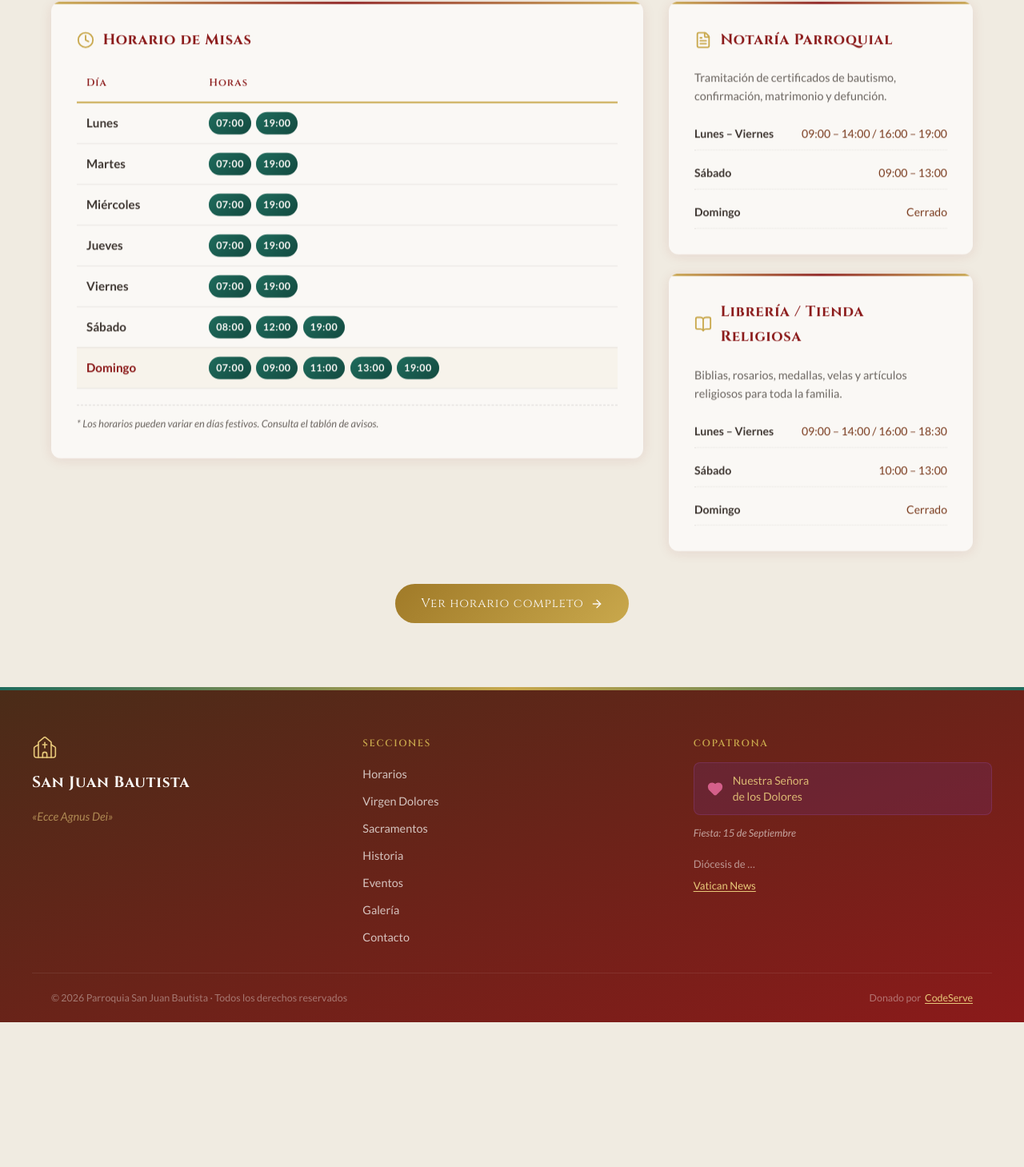
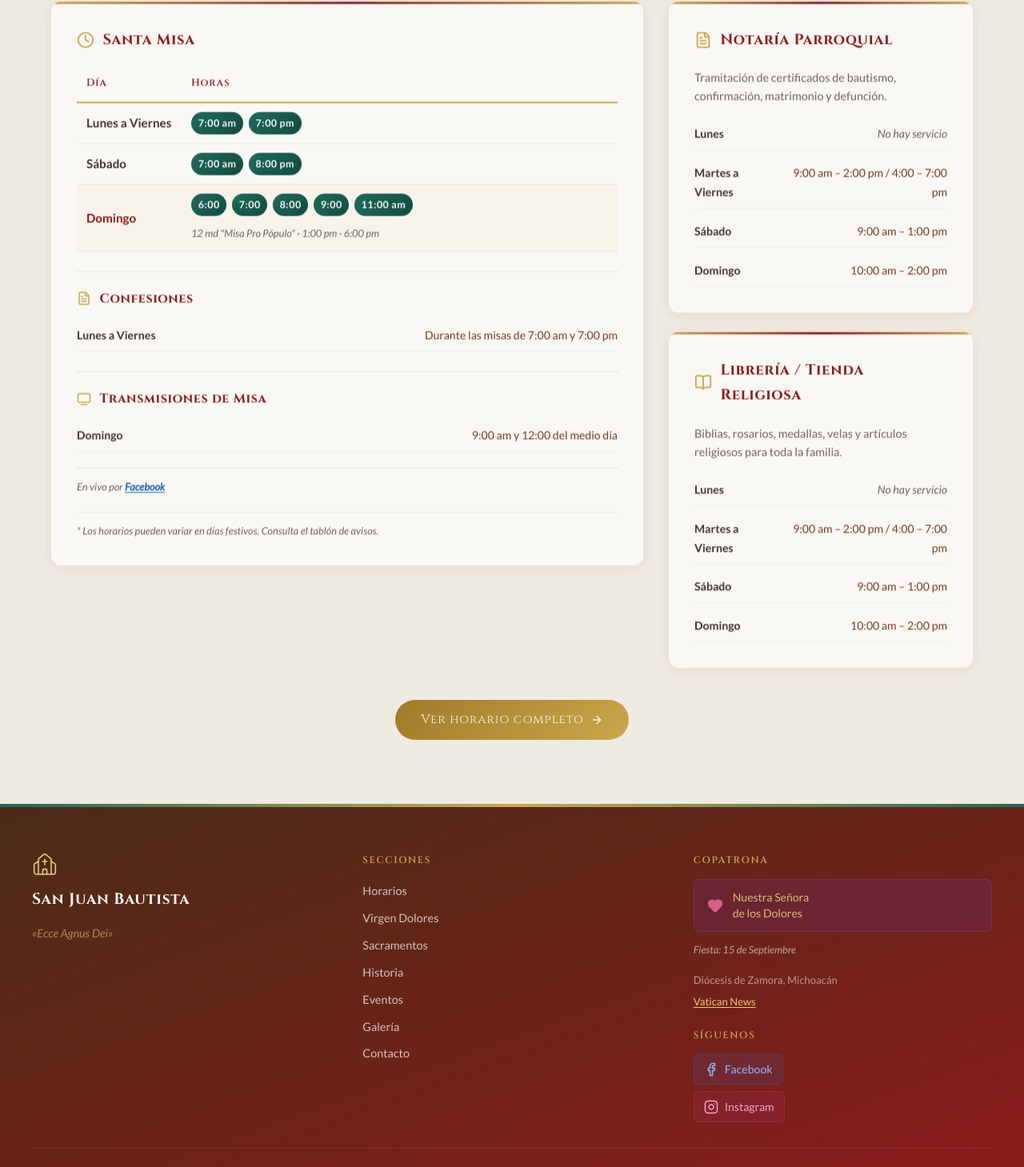
Before and after one commit to RCloudlab/ParroquiaSanJuanBautistaM, a React (Vite) app: page /horarios in a window 1280 px wide. Shown: the part 340-1799 px from the top of the page at 80% size. Before the commit the page ends 1618 px from the top, so only its background shows below. Built offline with nearby package versions, Linux system fonts and the light colour scheme.

Commit message:
inforacion relevante

```diff
--- a/src/components/Footer.css
+++ b/src/components/Footer.css
@@ -140,6 +140,55 @@
   color: var(--white-pure);
 }
 
+/* Redes sociales */
+.footer__social {
+  margin-top: 1.25rem;
+}
+
+.footer__social-links {
+  display: flex;
+  flex-direction: column;
+  gap: 0.5rem;
+}
+
+.footer__social-link {
+  display: inline-flex;
+  align-items: center;
+  gap: 0.5rem;
+  font-size: 0.88rem;
+  padding: 0.4rem 0.75rem;
+  border-radius: 6px;
+  text-decoration: none;
+  transition: background 0.2s, color 0.2s;
+  width: fit-content;
+}
+
+.footer__social-link span {
+  font-weight: 500;
+}
+
+.footer__social-link--fb {
+  color: #90b8f8;
+  background: rgba(66, 103, 178, 0.15);
+  border: 1px solid rgba(66, 103, 178, 0.3);
+}
+
+.footer__social-link--fb:hover {
+  background: rgba(66, 103, 178, 0.3);
+  color: #fff;
+}
+
+.footer__social-link--ig {
+  color: #f4a8c8;
+  background: rgba(193, 53, 132, 0.15);
+  border: 1px solid rgba(193, 53, 132, 0.3);
+}
+
+.footer__social-link--ig:hover {
+  background: rgba(193, 53, 132, 0.3);
+  color: #fff;
+}
+
 /* Bottom bar */
 .footer__bottom {
   border-top: 1px solid rgba(255,255,255,0.08);
--- a/src/components/Footer.tsx
+++ b/src/components/Footer.tsx
@@ -1,5 +1,5 @@
 import { Link } from 'react-router-dom';
-import { Church, Heart } from 'lucide-react';
+import { Church, Heart, Facebook, Instagram } from 'lucide-react';
 import './Footer.css';
 
 // Mismo criterio que el Navbar: cada sección vive en su propia ruta.
@@ -44,7 +44,7 @@ export default function Footer() {
             </ul>
           </nav>
 
-          {/* Copatronato badge */}
+          {/* Copatronato + Redes sociales */}
           <div className="footer__copatronato">
             <h4 className="footer__nav-title">Copatrona</h4>
             <div className="footer__copatronato-badge">
@@ -58,7 +58,7 @@ export default function Footer() {
               Fiesta: 15 de Septiembre
             </p>
             <div className="footer__diocese">
-              <p>Diócesis de …</p>
+              <p>Diócesis de Zamora, Michoacán</p>
               <a
                 href="https://www.vaticannews.va/es.html"
                 target="_blank"
@@ -67,6 +67,32 @@ export default function Footer() {
               >
                 Vatican News
               </a>
+            </div>
+
+            <div className="footer__social">
+              <h4 className="footer__nav-title">Síguenos</h4>
+              <div className="footer__social-links">
+                <a
+                  href="https://www.facebook.com/ParroquiaSanJuanBautistaMaravatioMich"
+                  target="_blank"
+                  rel="noopener noreferrer"
+                  className="footer__social-link footer__social-link--fb"
+                  aria-label="Facebook de la parroquia"
+                >
+                  <Facebook size={18} />
+                  <span>Facebook</span>
+                </a>
+                <a
+                  href="https://www.instagram.com/psjbautistamaravatio/"
+                  target="_blank"
+                  rel="noopener noreferrer"
+                  className="footer__social-link footer__social-link--ig"
+                  aria-label="Instagram de la parroquia"
+                >
+                  <Instagram size={18} />
+                  <span>Instagram</span>
+                </a>
+              </div>
             </div>
           </div>
         </div>
--- a/src/sections/Contacto.css
+++ b/src/sections/Contacto.css
@@ -82,6 +82,54 @@
   font-size: 0.78rem;
   color: var(--stone);
   font-style: italic;
+}
+
+/* Redes sociales */
+.contacto__social {
+  display: flex;
+  flex-direction: column;
+  gap: 0.6rem;
+  margin-top: 1.25rem;
+  padding-top: 1.1rem;
+  border-top: 1px dashed rgba(107,101,96,0.2);
+}
+
+.contacto__social-link {
+  display: inline-flex;
+  align-items: center;
+  gap: 0.55rem;
+  font-size: 0.85rem;
+  font-weight: 500;
+  padding: 0.45rem 0.85rem;
+  border-radius: 6px;
+  text-decoration: none;
+  transition: background 0.2s, color 0.2s;
+}
+
+.contacto__social-link span {
+  overflow: hidden;
+  text-overflow: ellipsis;
+  white-space: nowrap;
+}
+
+.contacto__social-link--fb {
+  color: #1877f2;
+  background: rgba(24, 119, 242, 0.08);
+  border: 1px solid rgba(24, 119, 242, 0.2);
+}
+
+.contacto__social-link--fb:hover {
+  background: rgba(24, 119, 242, 0.18);
+}
+
+.contacto__social-link--ig {
+  color: #c13584;
+  background: rgba(193, 53, 132, 0.08);
+  border: 1px solid rgba(193, 53, 132, 0.2);
+}
+
+.contacto__social-link--ig:hover {
+  background: rgba(193, 53, 132, 0.18);
 }
 
 /* Mapa */
@@ -180,6 +228,51 @@
   font-size: 1rem;
 }
 
+.contacto__submit:disabled {
+  opacity: 0.65;
+  cursor: not-allowed;
+}
+
+.contacto__field input:disabled,
+.contacto__field select:disabled,
+.contacto__field textarea:disabled {
+  opacity: 0.6;
+  cursor: not-allowed;
+}
+
+@keyframes spin {
+  to { transform: rotate(360deg); }
+}
+
+.contacto__spinner {
+  animation: spin 0.8s linear infinite;
+}
+
+.contacto__error {
+  background: rgba(139, 26, 26, 0.08);
+  border: 1.5px solid var(--red-light);
+  border-radius: var(--radius);
+  padding: 0.85rem 1.25rem;
+  font-size: 0.9rem;
+  color: var(--red-deep);
+  margin-bottom: 1.25rem;
+}
+
+.contacto__error a {
+  color: var(--red-deep);
+  font-weight: 600;
+  text-decoration: underline;
+}
+
+.contacto__retry {
+  display: flex;
+  align-items: center;
+  justify-content: center;
+  margin-top: 1.25rem;
+  width: 100%;
+  padding: 0.75rem;
+}
+
 @media (max-width: 820px) {
   .contacto__grid {
     grid-template-columns: 1fr;
--- a/src/sections/Contacto.tsx
+++ b/src/sections/Contacto.tsx
@@ -1,6 +1,9 @@
-import { MapPin, Phone, Mail, Clock, Send } from 'lucide-react';
+import { MapPin, Phone, Mail, Clock, Send, Facebook, Instagram, Loader2 } from 'lucide-react';
 import { useState } from 'react';
 import './Contacto.css';
+
+// Crea tu formulario en https://formspree.io → New Form → copia el ID aquí
+const FORMSPREE_ID = 'TU_FORMSPREE_ID';
 
 interface FormData {
   nombre: string;
@@ -9,20 +12,36 @@ interface FormData {
   mensaje: string;
 }
 
+type Estado = 'idle' | 'enviando' | 'ok' | 'error';
+
 export default function Contacto() {
   const [form, setForm] = useState<FormData>({ nombre: '', email: '', asunto: '', mensaje: '' });
-  const [sent, setSent] = useState(false);
+  const [estado, setEstado] = useState<Estado>('idle');
 
   const handleChange = (e: React.ChangeEvent<HTMLInputElement | HTMLTextAreaElement | HTMLSelectElement>) => {
     setForm(prev => ({ ...prev, [e.target.name]: e.target.value }));
   };
 
-  const handleSubmit = (e: React.FormEvent) => {
+  const handleSubmit = async (e: React.FormEvent<HTMLFormElement>) => {
     e.preventDefault();
-    // Placeholder — conectar con backend / EmailJS / Formspree
-    setSent(true);
-    setTimeout(() => setSent(false), 5000);
+    setEstado('enviando');
+    try {
+      const res = await fetch(`https://formspree.io/f/${FORMSPREE_ID}`, {
+        method: 'POST',
+        headers: { 'Content-Type': 'application/json', Accept: 'application/json' },
+        body: JSON.stringify({
+          nombre: form.nombre,
+          email: form.email,
+          asunto: form.asunto,
+          mensaje: form.mensaje,
+        }),
+      });
+      if (!res.ok) throw new Error(`HTTP ${res.status}`);
+      setEstado('ok');
       setForm({ nombre: '', email: '', asunto: '', mensaje: '' });
+    } catch {
+      setEstado('error');
+    }
   };
 
   return (
@@ -47,7 +66,7 @@ export default function Contacto() {
                   </span>
                   <div>
                     <strong>Dirección</strong>
-                    <p>Calle de la Parroquia, 1<br />28001 – Tu Ciudad, España</p>
+                    <p>Calle Madero s/n, Colonia Centro<br />Maravatío, Michoacán, México C.P. 61250</p>
                   </div>
                 </li>
                 <li className="contacto__item">
@@ -57,8 +76,7 @@ export default function Contacto() {
                   <div>
                     <strong>Teléfono</strong>
                     <p>
-                      <a href="tel:+34900000000">+34 900 000 000</a><br />
-                      <span className="contacto__note">Urgencias 24h disponible</span>
+                      <a href="tel:+524474782005">447 478 2005</a>
                     </p>
                   </div>
                 </li>
@@ -69,7 +87,7 @@ export default function Contacto() {
                   <div>
                     <strong>Correo electrónico</strong>
                     <p>
-                      <a href="mailto:parrquia@sjbautista.es">parroquia@sjbautista.es</a>
+                      <a href="mailto:pastoraldemediospsjb@gmail.com">pastoraldemediospsjb@gmail.com</a>
                     </p>
                   </div>
                 </li>
@@ -78,18 +96,42 @@ export default function Contacto() {
                     <Clock size={20} />
                   </span>
                   <div>
-                    <strong>Secretaría</strong>
-                    <p>Lun–Vie: 9:00 – 14:00 / 16:00 – 19:00<br />Sáb: 9:00 – 13:00</p>
+                    <strong>Notaría y Librería</strong>
+                    <p>Mar–Vie: 9:00 – 14:00 / 16:00 – 19:00<br />Sáb: 9:00 – 13:00 · Dom: 10:00 – 14:00</p>
                   </div>
                 </li>
               </ul>
+
+              {/* Redes sociales */}
+              <div className="contacto__social">
+                <a
+                  href="https://www.facebook.com/ParroquiaSanJuanBautistaMaravatioMich"
+                  target="_blank"
+                  rel="noopener noreferrer"
+                  className="contacto__social-link contacto__social-link--fb"
+                  aria-label="Facebook de la parroquia"
+                >
+                  <Facebook size={18} />
+                  <span>ParroquiaSanJuanBautistaMaravatioMich</span>
+                </a>
+                <a
+                  href="https://www.instagram.com/psjbautistamaravatio/"
+                  target="_blank"
+                  rel="noopener noreferrer"
+                  className="contacto__social-link contacto__social-link--ig"
+                  aria-label="Instagram de la parroquia"
+                >
+                  <Instagram size={18} />
+                  <span>@psjbautistamaravatio</span>
+                </a>
+              </div>
             </div>
 
             {/* Mapa embebido — Google Maps embed genérico */}
             <div className="contacto__map-wrapper">
               <iframe
                 title="Ubicación de la Parroquia San Juan Bautista"
-                src="https://www.google.com/maps/embed?pb=!1m18!1m12!1m3!1d12141.556!2d-3.7037902!3d40.4167754!2m3!1f0!2f0!3f0!3m2!1i1024!2i768!4f13.1!3m3!1m2!1s0xd422997800a3c81%3A0xc436dec1618c2269!2sMadrid%2C%20Spain!5e0!3m2!1sen!2s!4v1600000000000!5m2!1sen!2s"
+                src="https://www.google.com/maps/embed?pb=!1m18!1m12!1m3!1d3747.4!2d-100.4498!3d19.9009!2m3!1f0!2f0!3f0!3m2!1i1024!2i768!4f13.1!3m3!1m2!1s0x842d4b2b2b2b2b2b%3A0x0!2sParroquia%20San%20Juan%20Bautista%2C%20Calle%20Madero%20s%2Fn%2C%20Maravat%C3%ADo%2C%20Mich.!5e0!3m2!1ses!2smx!4v1700000000000!5m2!1ses!2smx"
                 width="100%"
                 height="220"
                 style={{ border: 0, borderRadius: 'var(--radius)' }}
@@ -98,7 +140,7 @@ export default function Contacto() {
                 referrerPolicy="no-referrer-when-downgrade"
               />
               <p className="contacto__map-note">
-                * Reemplaza el enlace del mapa con la ubicación exacta de tu parroquia
+                Calle Madero s/n, Col. Centro · Maravatío, Michoacán
               </p>
             </div>
           </div>
@@ -109,13 +151,24 @@ export default function Contacto() {
               <Send size={20} /> Envíanos un mensaje
             </h3>
 
-            {sent && (
+            {estado === 'ok' && (
               <div className="contacto__success">
                 ¡Mensaje enviado! Te responderemos a la brevedad. Dios te bendiga.
               </div>
             )}
 
+            {estado === 'error' && (
+              <div className="contacto__error">
+                Ocurrió un error al enviar. Por favor escríbenos directamente a{' '}
+                <a href="mailto:pastoraldemediospsjb@gmail.com">pastoraldemediospsjb@gmail.com</a>
+              </div>
+            )}
+
+            {estado !== 'ok' && (
               <form onSubmit={handleSubmit} className="contacto__form">
+                {/* Honeypot anti-spam: campo oculto que los bots llenan y los humanos no */}
+                <input type="text" name="_gotcha" style={{ display: 'none' }} tabIndex={-1} autoComplete="off" />
+
                 <div className="contacto__field">
                   <label htmlFor="nombre">Nombre completo</label>
                   <input
@@ -126,6 +179,7 @@ export default function Contacto() {
                     placeholder="Tu nombre"
                     value={form.nombre}
                     onChange={handleChange}
+                    disabled={estado === 'enviando'}
                   />
                 </div>
                 <div className="contacto__field">
@@ -138,6 +192,7 @@ export default function Contacto() {
                     placeholder="tu@email.com"
                     value={form.email}
                     onChange={handleChange}
+                    disabled={estado === 'enviando'}
                   />
                 </div>
                 <div className="contacto__field">
@@ -148,6 +203,7 @@ export default function Contacto() {
                     required
                     value={form.asunto}
                     onChange={handleChange}
+                    disabled={estado === 'enviando'}
                   >
                     <option value="">Selecciona un asunto…</option>
                     <option value="bautismo">Bautismo</option>
@@ -169,13 +225,31 @@ export default function Contacto() {
                     placeholder="Escríbenos tu consulta…"
                     value={form.mensaje}
                     onChange={handleChange}
+                    disabled={estado === 'enviando'}
                   />
                 </div>
-              <button type="submit" className="btn-primary contacto__submit">
-                <Send size={16} />
-                Enviar mensaje
+                <button
+                  type="submit"
+                  className="btn-primary contacto__submit"
+                  disabled={estado === 'enviando'}
+                >
+                  {estado === 'enviando' ? (
+                    <><Loader2 size={16} className="contacto__spinner" /> Enviando…</>
+                  ) : (
+                    <><Send size={16} /> Enviar mensaje</>
+                  )}
                 </button>
               </form>
+            )}
+
+            {estado === 'ok' && (
+              <button
+                className="btn-gold contacto__retry"
+                onClick={() => setEstado('idle')}
+              >
+                Enviar otro mensaje
+              </button>
+            )}
           </div>
         </div>
       </div>
--- a/src/sections/Horarios.css
+++ b/src/sections/Horarios.css
@@ -153,6 +153,47 @@
   text-align: right;
 }
 
+.horarios__hora-nota {
+  display: block;
+  width: 100%;
+  font-size: 0.8rem;
+  color: var(--stone);
+  margin-top: 0.3rem;
+  font-style: italic;
+}
+
+.horarios__confesiones {
+  margin-top: 1.5rem;
+  padding-top: 1.25rem;
+  border-top: 1px dashed rgba(107,101,96,0.2);
+}
+
+.horarios__card-header--sub {
+  margin-bottom: 0.75rem;
+}
+
+.horarios__card-header--sub h4 {
+  font-family: var(--font-display);
+  font-size: 1rem;
+  color: var(--red-deep);
+}
+
+.horarios__schedule-item--closed .horarios__schedule-time {
+  color: var(--stone);
+  font-style: italic;
+}
+
+.horarios__fb-link {
+  color: var(--blue-mid);
+  font-weight: 600;
+  text-decoration: underline;
+  text-underline-offset: 2px;
+}
+
+.horarios__fb-link:hover {
+  color: var(--blue-deep);
+}
+
 @media (max-width: 860px) {
   .horarios__grid {
     grid-template-columns: 1fr;
--- a/src/sections/Horarios.tsx
+++ b/src/sections/Horarios.tsx
@@ -1,32 +1,43 @@
 import { Link } from 'react-router-dom';
-import { Clock, BookOpen, FileText, ArrowRight } from 'lucide-react';
+import { Clock, BookOpen, FileText, ArrowRight, Tv2 } from 'lucide-react';
 import './Horarios.css';
 
 interface MisaRow {
   dia: string;
   horas: string[];
+  nota?: string;
 }
 
 const MISAS: MisaRow[] = [
-  { dia: 'Lunes',     horas: ['07:00', '19:00'] },
-  { dia: 'Martes',    horas: ['07:00', '19:00'] },
-  { dia: 'Miércoles', horas: ['07:00', '19:00'] },
-  { dia: 'Jueves',    horas: ['07:00', '19:00'] },
-  { dia: 'Viernes',   horas: ['07:00', '19:00'] },
-  { dia: 'Sábado',    horas: ['08:00', '12:00', '19:00'] },
-  { dia: 'Domingo',   horas: ['07:00', '09:00', '11:00', '13:00', '19:00'] },
+  { dia: 'Lunes a Viernes', horas: ['7:00 am', '7:00 pm'] },
+  { dia: 'Sábado',          horas: ['7:00 am', '8:00 pm'] },
+  {
+    dia: 'Domingo',
+    horas: ['6:00', '7:00', '8:00', '9:00', '11:00 am'],
+    nota: '12 md "Misa Pro Pópulo" · 1:00 pm · 6:00 pm',
+  },
+];
+
+const CONFESIONES = [
+  { dia: 'Lunes a Viernes', horario: 'Durante las misas de 7:00 am y 7:00 pm' },
 ];
 
 const NOTARIA = [
-  { dia: 'Lunes – Viernes', horario: '09:00 – 14:00 / 16:00 – 19:00' },
-  { dia: 'Sábado',          horario: '09:00 – 13:00' },
-  { dia: 'Domingo',         horario: 'Cerrado' },
+  { dia: 'Lunes',          horario: 'No hay servicio' },
+  { dia: 'Martes a Viernes', horario: '9:00 am – 2:00 pm / 4:00 – 7:00 pm' },
+  { dia: 'Sábado',         horario: '9:00 am – 1:00 pm' },
+  { dia: 'Domingo',        horario: '10:00 am – 2:00 pm' },
 ];
 
 const LIBRERIA = [
-  { dia: 'Lunes – Viernes', horario: '09:00 – 14:00 / 16:00 – 18:30' },
-  { dia: 'Sábado',          horario: '10:00 – 13:00' },
-  { dia: 'Domingo',         horario: 'Cerrado' },
+  { dia: 'Lunes',          horario: 'No hay servicio' },
+  { dia: 'Martes a Viernes', horario: '9:00 am – 2:00 pm / 4:00 – 7:00 pm' },
+  { dia: 'Sábado',         horario: '9:00 am – 1:00 pm' },
+  { dia: 'Domingo',        horario: '10:00 am – 2:00 pm' },
+];
+
+const TRANSMISIONES = [
+  { dia: 'Domingo', horario: '9:00 am y 12:00 del medio día' },
 ];
 
 export default function Horarios() {
@@ -44,7 +55,7 @@ export default function Horarios() {
           <div className="card horarios__card-misas reveal">
             <div className="horarios__card-header">
               <Clock size={22} className="horarios__icon" />
-              <h3>Horario de Misas</h3>
+              <h3>Santa Misa</h3>
             </div>
             <table className="horarios__table">
               <thead>
@@ -61,11 +72,56 @@ export default function Horarios() {
                       {row.horas.map(h => (
                         <span key={h} className="horarios__hora-badge">{h}</span>
                       ))}
+                      {row.nota && <span className="horarios__hora-nota">{row.nota}</span>}
                     </td>
                   </tr>
                 ))}
               </tbody>
             </table>
+
+            {/* Confesiones */}
+            <div className="horarios__confesiones">
+              <div className="horarios__card-header horarios__card-header--sub">
+                <FileText size={18} className="horarios__icon" />
+                <h4>Confesiones</h4>
+              </div>
+              <ul className="horarios__schedule-list">
+                {CONFESIONES.map(c => (
+                  <li key={c.dia} className="horarios__schedule-item">
+                    <span className="horarios__schedule-day">{c.dia}</span>
+                    <span className="horarios__schedule-time">{c.horario}</span>
+                  </li>
+                ))}
+              </ul>
+            </div>
+
+            {/* Transmisiones en vivo */}
+            <div className="horarios__confesiones">
+              <div className="horarios__card-header horarios__card-header--sub">
+                <Tv2 size={18} className="horarios__icon" />
+                <h4>Transmisiones de Misa</h4>
+              </div>
+              <ul className="horarios__schedule-list">
+                {TRANSMISIONES.map(t => (
+                  <li key={t.dia} className="horarios__schedule-item">
+                    <span className="horarios__schedule-day">{t.dia}</span>
+                    <span className="horarios__schedule-time">{t.horario}</span>
+                  </li>
+                ))}
+              </ul>
+              <p className="horarios__note">
+                En vivo por{' '}
+                <a
+                  href="https://www.facebook.com/ParroquiaSanJuanBautistaMaravatioMich"
+                  target="_blank"
+                  rel="noopener noreferrer"
+                  className="horarios__fb-link"
+                >
+                  Facebook
+                </a>
+              </p>
+            </div>
+
             <p className="horarios__note">
               * Los horarios pueden variar en días festivos. Consulta el tablón de avisos.
             </p>
@@ -83,7 +139,7 @@ export default function Horarios() {
               </p>
               <ul className="horarios__schedule-list">
                 {NOTARIA.map(n => (
-                  <li key={n.dia} className="horarios__schedule-item">
+                  <li key={n.dia} className={`horarios__schedule-item${n.horario === 'No hay servicio' ? ' horarios__schedule-item--closed' : ''}`}>
                     <span className="horarios__schedule-day">{n.dia}</span>
                     <span className="horarios__schedule-time">{n.horario}</span>
                   </li>
@@ -101,7 +157,7 @@ export default function Horarios() {
               </p>
               <ul className="horarios__schedule-list">
                 {LIBRERIA.map(n => (
-                  <li key={n.dia} className="horarios__schedule-item">
+                  <li key={n.dia} className={`horarios__schedule-item${n.horario === 'No hay servicio' ? ' horarios__schedule-item--closed' : ''}`}>
                     <span className="horarios__schedule-day">{n.dia}</span>
                     <span className="horarios__schedule-time">{n.horario}</span>
                   </li>
```
Lines whose indentation alone changed are shown as unchanged.
